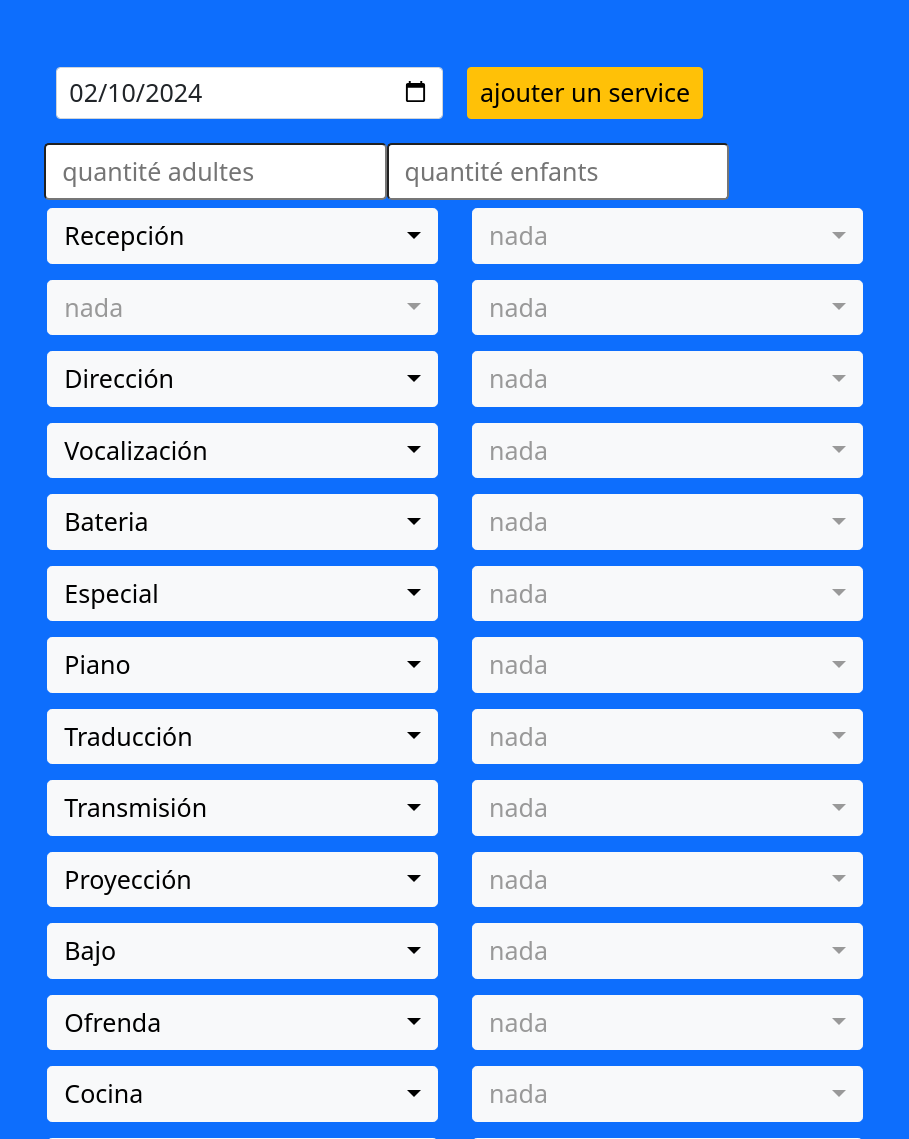
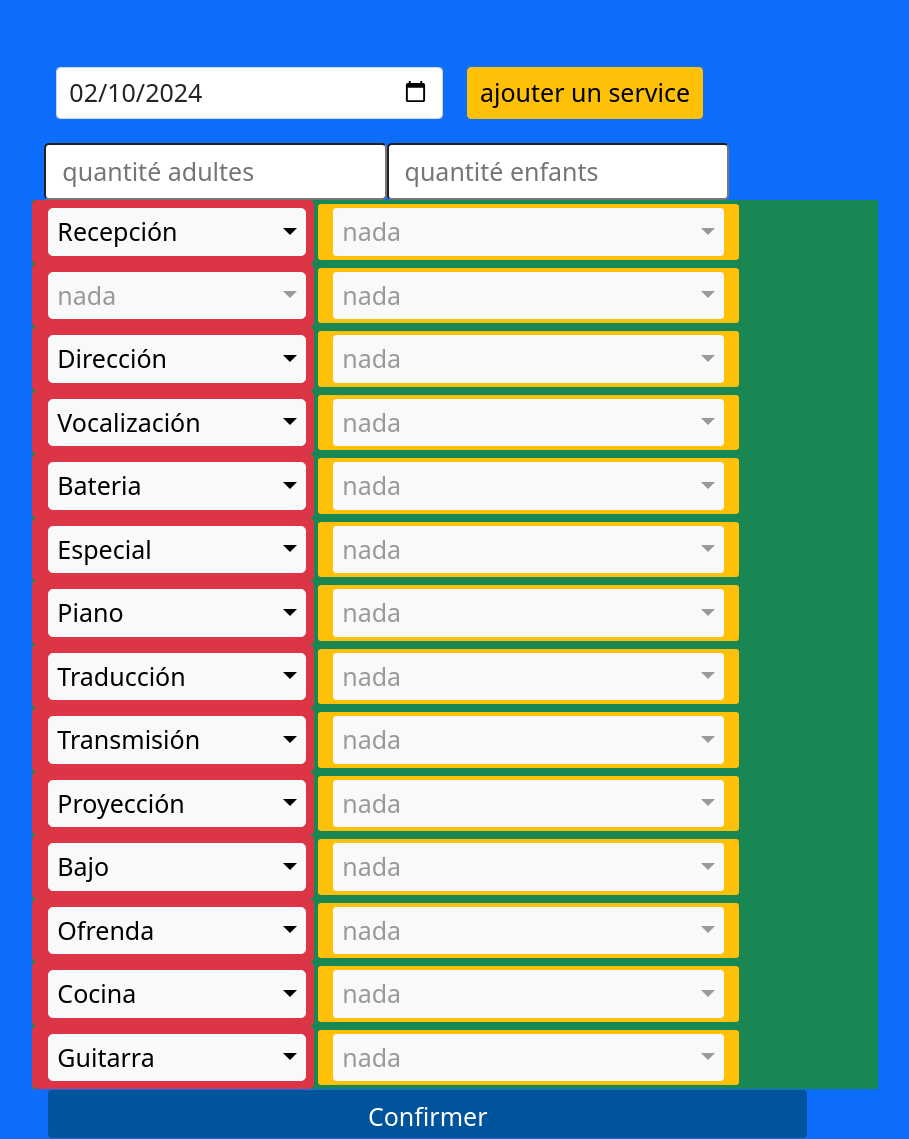
Before and after one commit to yogo1004/registros, a PHP site: page / in a window 1280 px wide. Shown: the part 211-1350 px from the top of the page, without its empty margins (185-1094 px from the left). Run offline with PHP 8.4, Linux system fonts and the light colour scheme; data comes from the database, SQL or seed files in the repository; data that the repository does not hold is empty; some libraries are stand-ins or nearby versions.

Commit message:
teblette OK

```diff
--- a/view/home.php
+++ b/view/home.php
@@ -99,12 +99,12 @@ ob_start();
             <input type="hidden" name="culto_id" id="ninos" value="<?= $cultos["id"] ?>">
             </div>
             </div>
-
+    <div class="bg-success col-12 justify-content-center align-items-center ">
             <?php
             foreach ($datas as $data) { ?>
 
                 <!--      <input type="text" name="name[]" id="dd" title="coucou" value="<?= $data["name"] ?>" list="listName"> -->
-                <select class="selectpicker form-control-lg show-tick col-sm-3half form-select-lg"   name="name[]" data-live-search="true">
+                <select class="bg-danger selectpicker form-control-sm show-tick col-sm-4 form-select-lg"   name="name[]" data-live-search="true">
                     <option class=""  value="" data-tokens="nada">nada</option>
                     <?php
                     foreach ($services as $service) {
@@ -121,7 +121,7 @@ ob_start();
                 <!--         <input type="text" name="firstname[]" id="dd" title="coucou"
                    value="<?= $data["firstname"] ?> <?= $data["lastname"] ?>" list="listUserFirst"> -->
 
-                <select class="selectpicker form-control-lg col-sm-3half" name="firstname[]" data-live-search="true" id="select_id" >
+                <select class="bg-warning selectpicker form-control-sm col-sm-3half" name="firstname[]" data-live-search="true" id="select_id" >
                     <option class=" form-select-lg" value="" data-tokens="nada" class="h1">nada</option>
                     <?php
                     foreach ($users as $user) {
@@ -148,6 +148,7 @@ ob_start();
                 <input type="hidden" name="id[]" id="dd" value="<?= $data["id"] ?>">
                 <br>
             <?php } ?>
+            </div>
         </div>
 
     </form>
```
